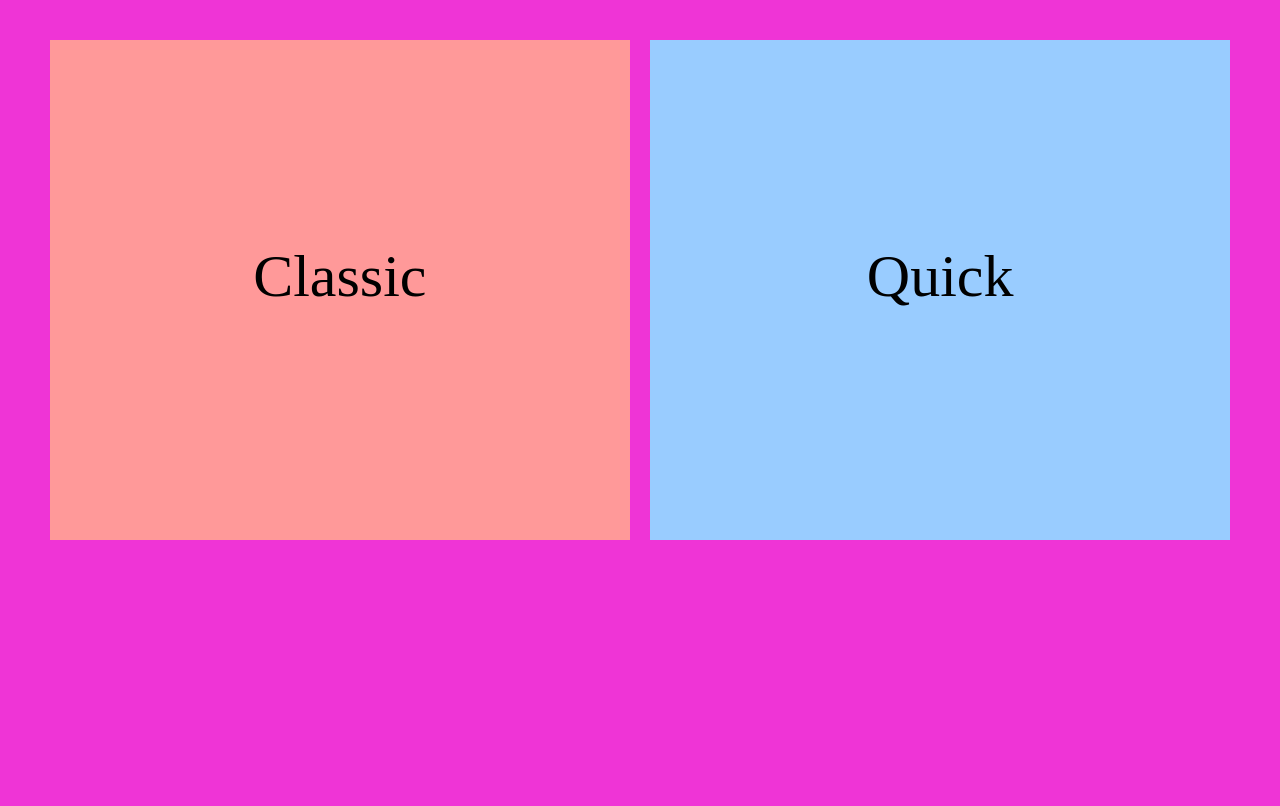
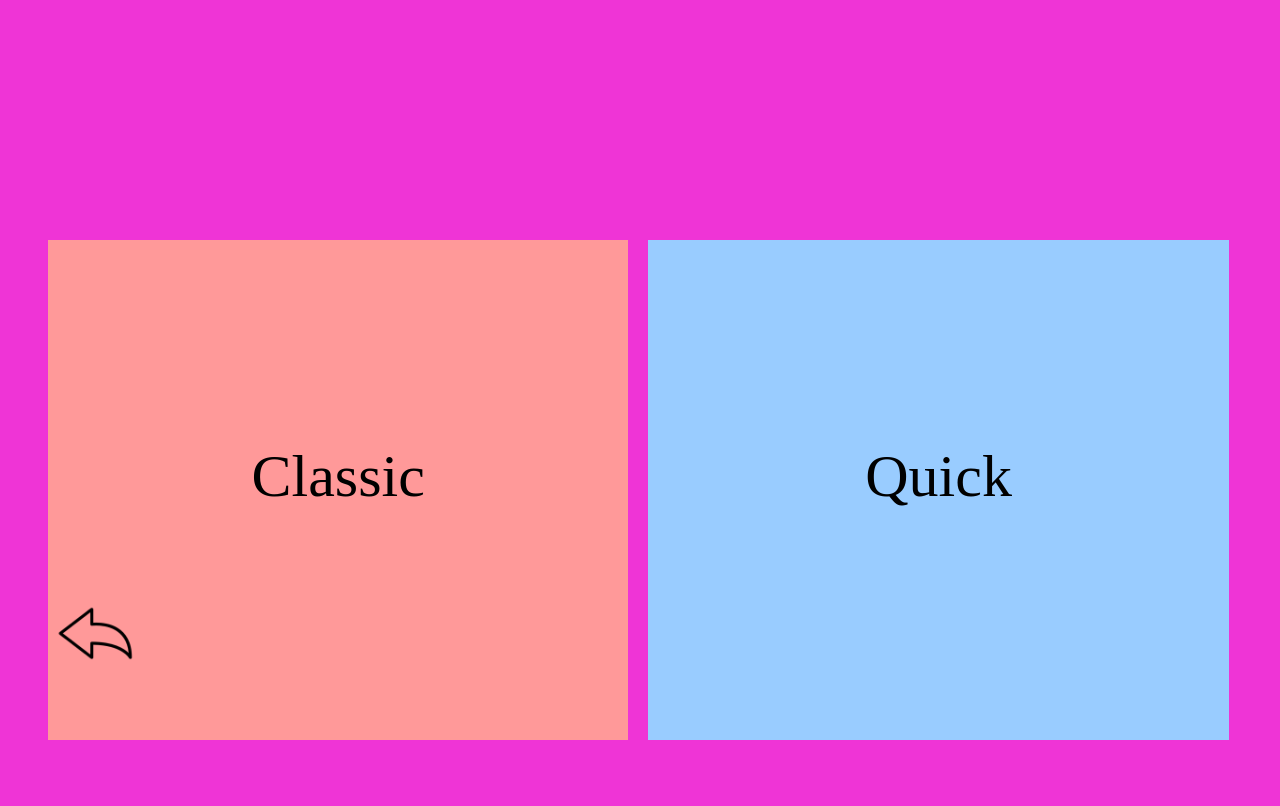
Before and after one commit to Israel1te/DrinkRing, a Django app: page /phase-two/ in a window 1280 px wide. Shown: the part 73-879 px from the top of the page. Before the commit the page ends 613 px from the top, so only its background shows below. Run offline with Django 5.2, Linux system fonts and the light colour scheme.

Commit message:
Added a back button
Back button on 2 pages, to allow the user to navigate both ways

```diff
--- a/DrinkGame/templates/phase_two_mode.html
+++ b/DrinkGame/templates/phase_two_mode.html
@@ -8,7 +8,7 @@
             <ul>
                 <li>Players take turn rolling a die each round</li>
                 <li>You move forward the amount the dice throws</li>
-                <li>Players can gain points by doing the dares on the card they land on or Drink</li>
+                <li>Players gain points by doing the dares on the card</li>
                 <li>The game ends when one player reaches the end</li>
                 <li>The player with the most points wins</li>
             </ul>
@@ -27,7 +27,7 @@
         </div>
     </div>
 </div>
-<!-- <button id="step1"><a href="{% url 'phase_three' %}">Continue</a></button> -->
+<button id="back-btn"><a href="{% url 'phase_one' %}"><img id="bck-btn" src="../static/images/return-button-png-31.png" alt="Back to previous page"></a></button>
 <style>
     .container {
         display: flex;
@@ -37,6 +37,18 @@
         transition: transform 2s ease;
         width: 95%;
         height: 95%;
+        margin-top: 200px;
+    }
+    #back-btn {
+       background: none;
+       border: none;
+    }
+    #bck-btn {
+        width: 150px;
+        height: 150px;
+        bottom: 20px;
+        left: 20px;
+        position: absolute;
     }
 
     .box {
@@ -78,12 +90,6 @@
         display: none;
         transform: scale(0.5);
     }
-
-    main {
-        display: flex;
-        align-items: center;
-        justify-content: center;
-    }
 </style>
 </html>
 
```
Also changed, not shown: DrinkGame/templates/phase_one_players.html (+12 -0 lines), DrinkGame/static/images/return-button-png-31.png (added).
